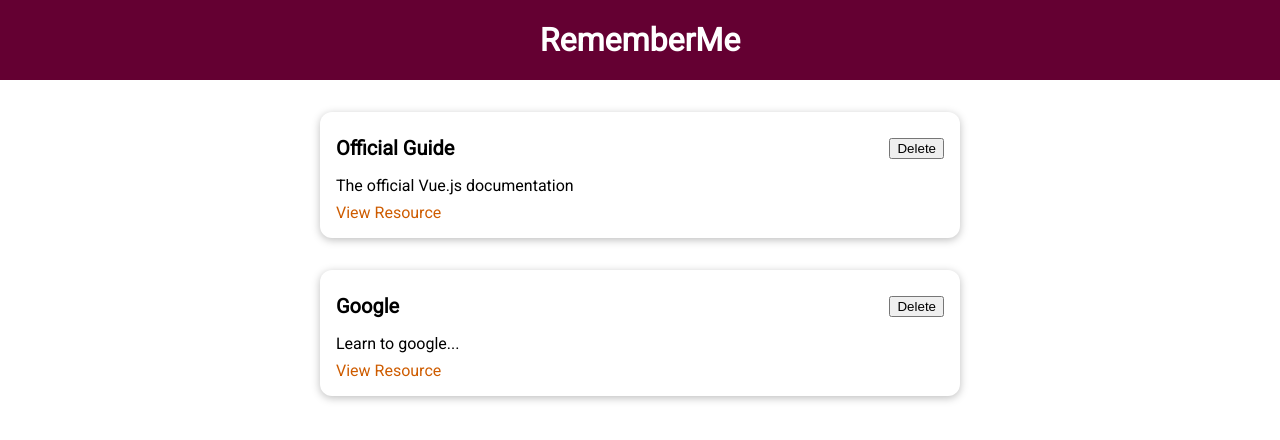
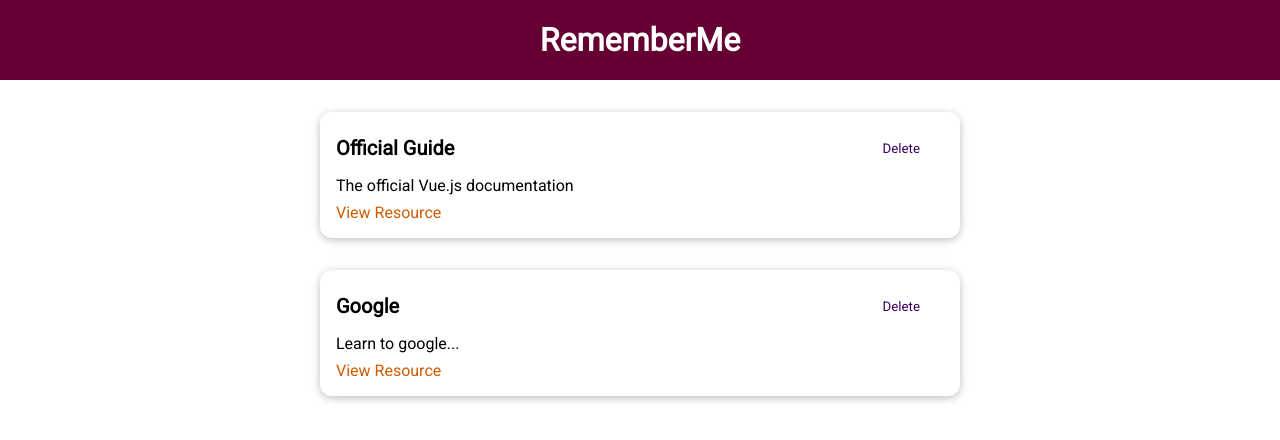
Before and after one commit to bartlomiejmazur/Resources-App, a Vue app: page / in a window 1280 px wide. Shown: the top 440 px of the page. Built offline with nearby package versions, Linux system fonts and the light colour scheme.

Commit message:
Adding BaseButton

```diff
--- /dev/null
+++ b/src/components/UI/BaseButton.vue
@@ -0,0 +1,39 @@
+<template>
+  <button :type="type" :class="mode">
+    <slot></slot>
+  </button>
+</template>
+
+<script>
+export default {
+  props: ["type", "mode"],
+};
+</script>
+
+<style scoped>
+button {
+  padding: 0.75rem 1.5rem;
+  font-family: inherit;
+  background-color: #3a0061;
+  border: 1px solid #3a0061;
+  color: white;
+  cursor: pointer;
+}
+
+button:hover,
+button:active {
+  background-color: #270041;
+  border-color: #270041;
+}
+
+.flat {
+  background-color: transparent;
+  color: #3a0061;
+  border: none;
+}
+
+.flat:hover,
+.flat:active {
+  background-color: #edd2ff;
+}
+</style>
--- a/src/components/learning-resources/LearningResource.vue.vue
+++ b/src/components/learning-resources/LearningResource.vue.vue
@@ -3,7 +3,7 @@
     <base-card>
       <header>
         <h3>{{ title }}</h3>
-        <button>Delete</button>
+        <base-button mode="flat">Delete</base-button>
       </header>
       <p>{{ description }}</p>
       <nav>
--- a/src/main.js
+++ b/src/main.js
@@ -2,9 +2,11 @@
 
 import App from "./App.vue";
 import BaseCard from "./components/UI/BaseCard.vue";
+import BaseButton from "./components/UI/BaseButton.vue";
 
 const app = createApp(App);
 
 app.component("base-card", BaseCard);
+app.component("base-button", BaseButton);
 
 app.mount("#app");
```
